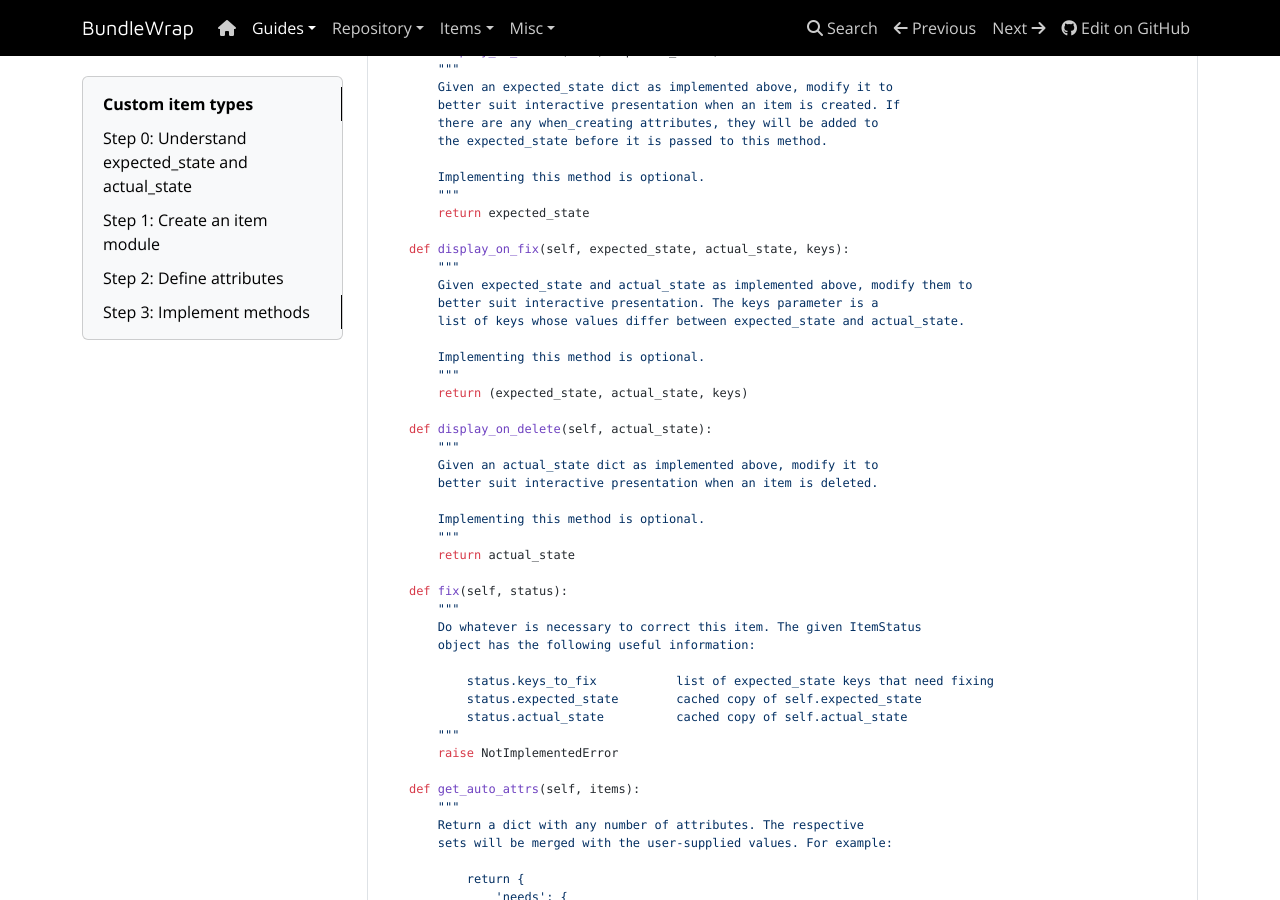
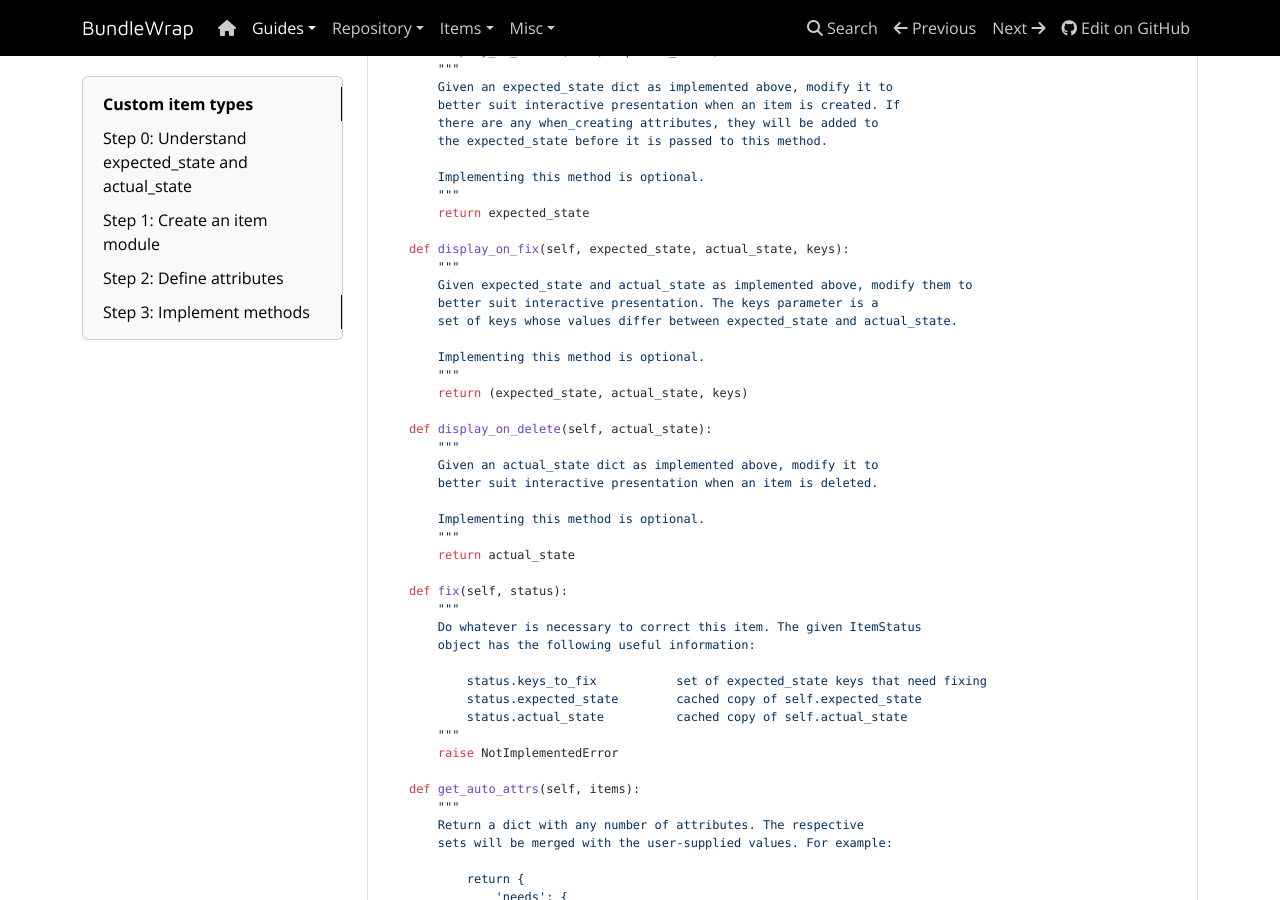
Before and after one commit to bundlewrap/bundlewrap, an MkDocs documentation site: the page built from docs/content/guide/dev_item.md, in a window 1280 px wide and 900 px high, scrolled down 1540 px. Built offline with MkDocs 1.6.1, drawn with Linux system fonts in a browser that asks for light colours; nearby versions of some CDN libraries.

Commit message:
`ItemStatus.keys_to_fix` is supposed to be a set
Fixes #930.

```diff
--- a/docs/content/guide/dev_item.md
+++ b/docs/content/guide/dev_item.md
@@ -83,7 +83,7 @@ Create a new file called `/your/bundlewrap/repo/items/foo.py`. You can use this
             """
             Given expected_state and actual_state as implemented above, modify them to
             better suit interactive presentation. The keys parameter is a
-            list of keys whose values differ between expected_state and actual_state.
+            set of keys whose values differ between expected_state and actual_state.
 
             Implementing this method is optional.
             """
@@ -103,7 +103,7 @@ Create a new file called `/your/bundlewrap/repo/items/foo.py`. You can use this
             Do whatever is necessary to correct this item. The given ItemStatus
             object has the following useful information:
 
-                status.keys_to_fix           list of expected_state keys that need fixing
+                status.keys_to_fix           set of expected_state keys that need fixing
                 status.expected_state        cached copy of self.expected_state
                 status.actual_state          cached copy of self.actual_state
             """
```
Also changed, not shown: 1 other file.
